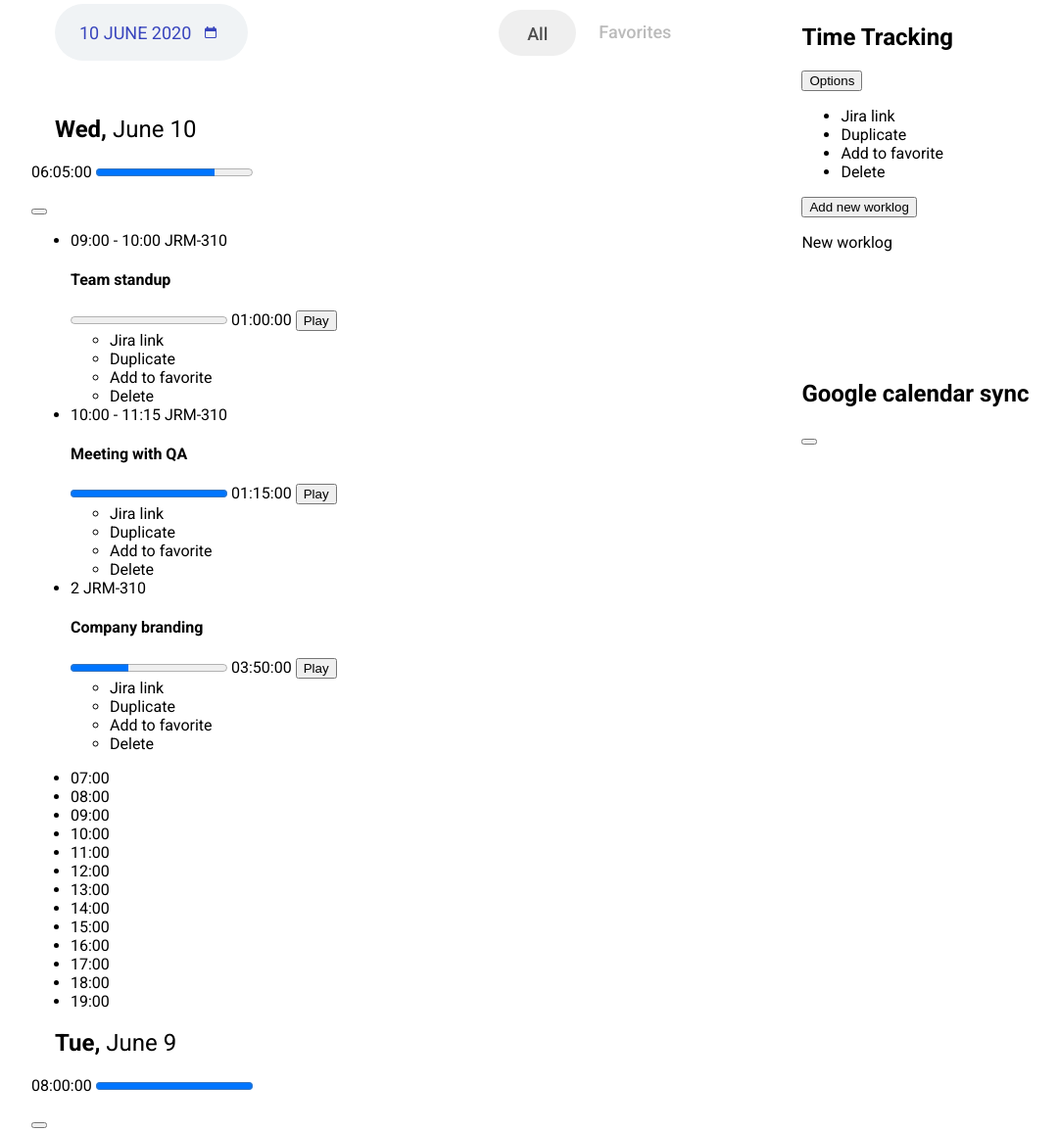
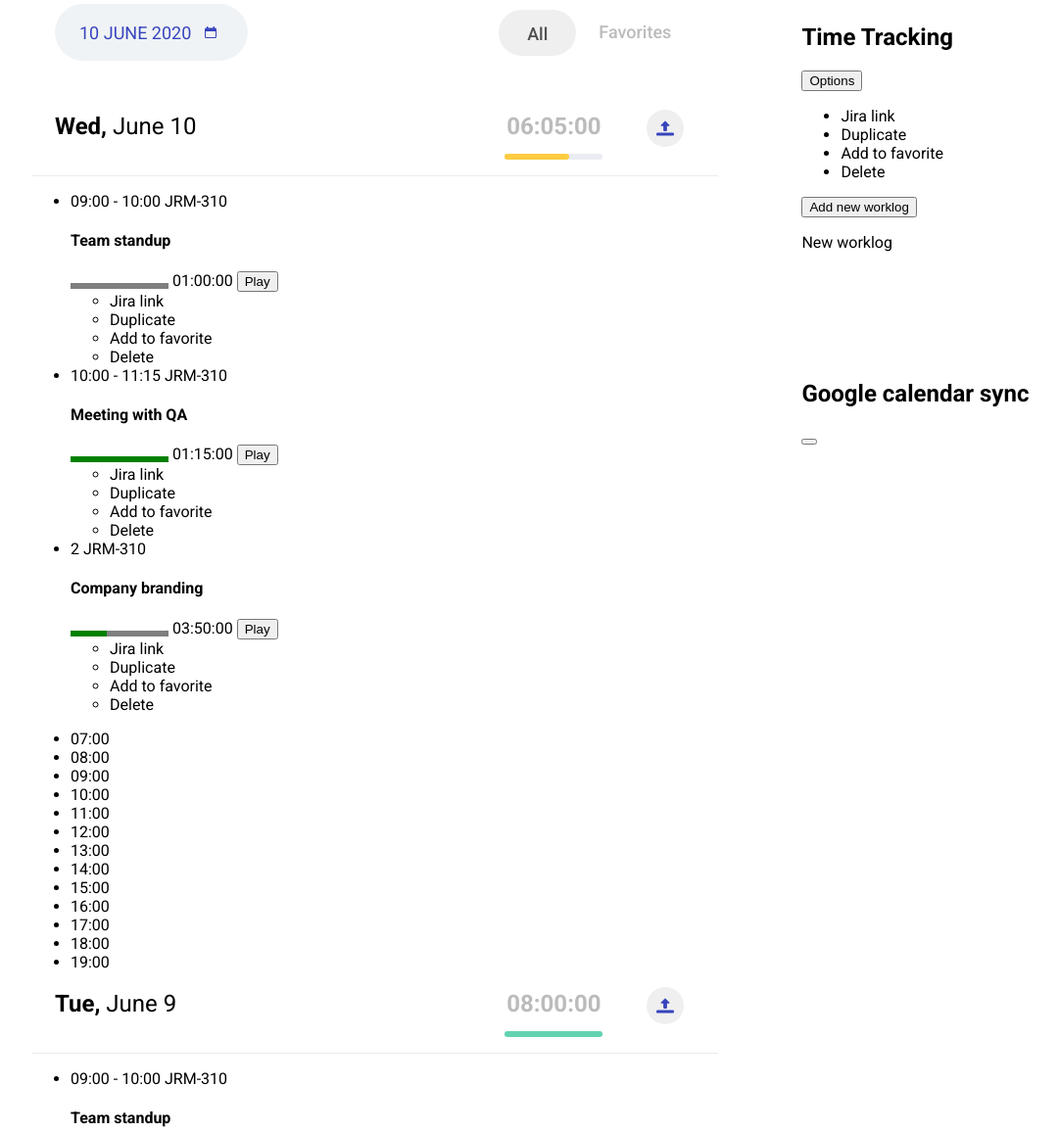
Before and after one commit to irina-lu/time-tracker, a plain HTML site: page index.html in a window 1280 px wide. Shown: the part 137-1293 px from the top of the page at 98% size, without its empty margins (40-1121 px from the left). Drawn offline with Linux system fonts and the light colour scheme.

Commit message:
Day section heading realization

```diff
--- a/css/style.css
+++ b/css/style.css
@@ -122,7 +122,7 @@ body {
 .user-list__item:hover::after {
   content: "";
   position: absolute;
-  bottom: -36px;
+  bottom: -32px;
   left: -5px;
   width: 30px;
   height: 3px;
@@ -131,7 +131,7 @@ body {
 }
 
 .user-list__item--profile:hover::after {
-  bottom: -23px;
+  bottom: -19px;
   left: -5px;
   width: 56px;
 }
@@ -155,7 +155,7 @@ body {
   padding-right: 100px;
   display: flex;
   align-items: center;
-  margin-bottom: 53px;
+  margin-bottom: 50px;
 }
 
 .days-list__calendar {
@@ -198,11 +198,22 @@ body {
   padding: 10px 28px 12px 31px;
 }
 
+.day {
+  padding-right: 85px;
+}
+
+.day__heading-wrapper {
+  display: flex;
+  padding-right: 35px;
+  padding-bottom: 16px;
+  border-bottom: 1px solid #e9ecf2;
+}
+
 .day__date {
+  margin: 0;
+  padding: 0;
   font-size: 24px;
   line-height: 35px;
-  margin: 0;
-  padding: 0;
   padding-left: 24px;
   width: 255px;
 }
@@ -210,3 +221,59 @@ body {
 .day__date--not-bold {
   font-weight: 400;
 }
+
+.day__total-time--wrapper {
+  margin-left: auto;
+  display: flex;
+  flex-direction: column;
+  align-items: center;
+  margin-right: 45px;
+}
+
+.day__total-time {
+  margin: 0;
+  padding: 0;
+  padding-bottom: 10px;
+  font-weight: 700;
+  font-size: 24px;
+  line-height: 35px;
+  color: #bbbbbb;
+}
+
+.day__progress-bar {
+  width: 100px;
+  height: 6px;
+  border-radius: 5px;
+  background-color: #e9ecf2;
+}
+
+.day__progress-value {
+  width: 66px;
+  height: 6px;
+  border-radius: 5px;
+  background-color: #ffcc40;
+}
+
+.day__progress-value--full {
+  width: 100px;
+  background-color: #62d2b1;
+}
+
+.day__btn-download {
+  position: relative;
+  border: none;
+  width: 38px;
+  height: 38px;
+  border-radius: 50%;
+  flex-shrink: 0;
+}
+
+.day__btn-download::after {
+  content: "";
+  position: absolute;
+  top: 10px;
+  left: 10px;
+  width: 18px;
+  height: 18px;
+  background-image: url("../img/icon/btn-download.svg");
+}
--- a/index.html
+++ b/index.html
@@ -50,16 +50,13 @@
             <h3 class="day__date">
               Wed, <span class="day__date--not-bold">June 10</span>
             </h3>
-            <p class="day__total-time">
-              06:05:00
-              <progress
-                class="day__progress-bar"
-                max="8"
-                value="6.05"
-              ></progress>
-              <!-- <span class="day__progress-bar"></span> -->
-            </p>
-            <button class="btn day__btn-download">
+            <div class="day__total-time--wrapper">
+              <p class="day__total-time">06:05:00</p>
+              <div class="day__progress-bar">
+                <div class="day__progress-value"></div>
+              </div>
+            </div>
+            <button class="day__btn-download">
               <span class="visually-hidden">Download</span>
             </button>
           </div>
@@ -139,11 +136,14 @@
             <h3 class="day__date">
               Tue, <span class="day__date--not-bold">June 9</span>
             </h3>
-            <p class="day__total-time">
-              08:00:00
-              <progress class="day__progress-bar" max="8" value="8"></progress>
-              <span class="day__progress-bar"></span>
-            </p>
+            <div class="day__total-time--wrapper">
+              <p class="day__total-time">08:00:00</p>
+              <div class="day__progress-bar">
+                <div
+                  class="day__progress-value day__progress-value--full"
+                ></div>
+              </div>
+            </div>
             <button class="btn day__btn-download">
               <span class="visually-hidden">Download</span>
             </button>
```
Also changed, not shown: img/icon/btn-download.svg (added).
